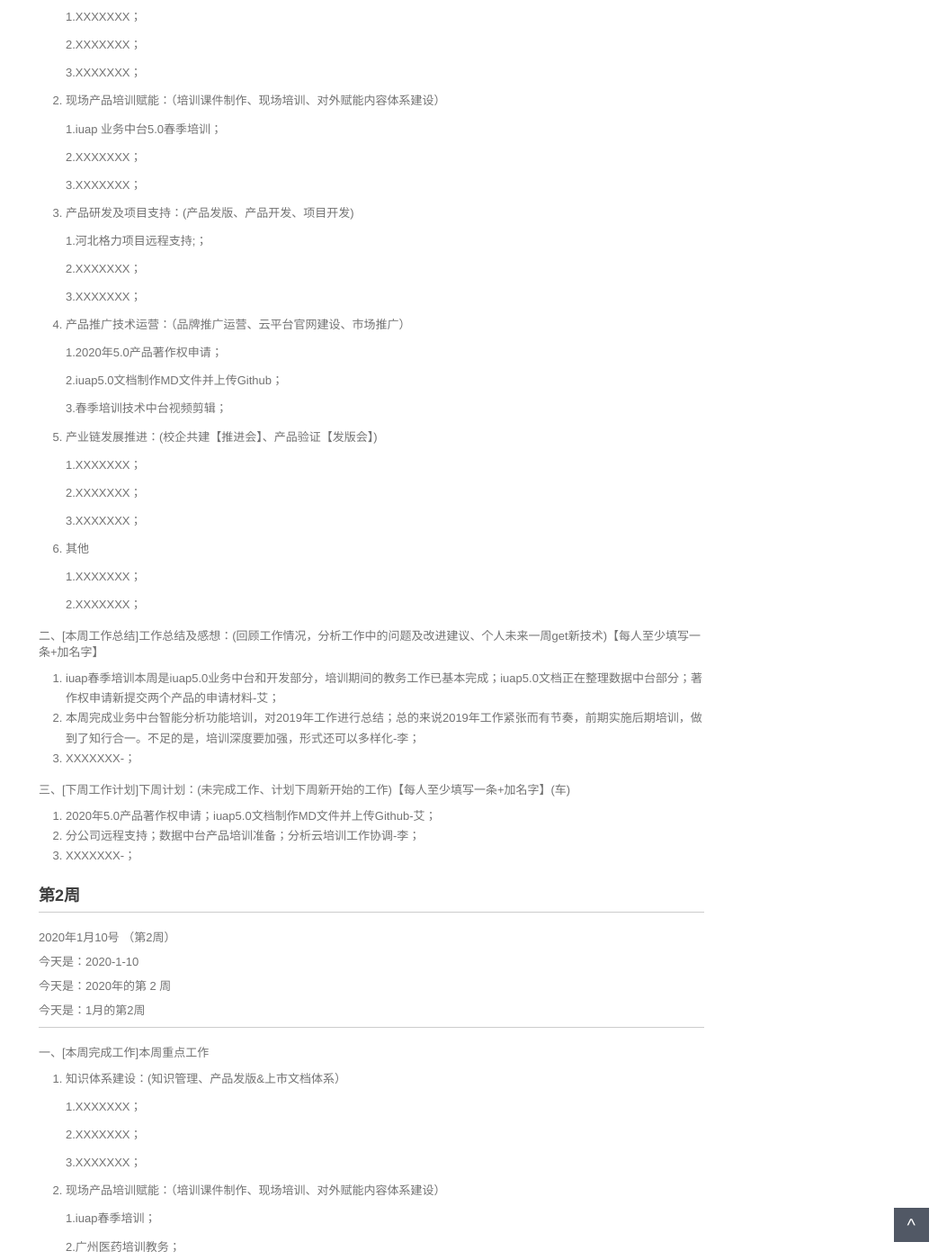
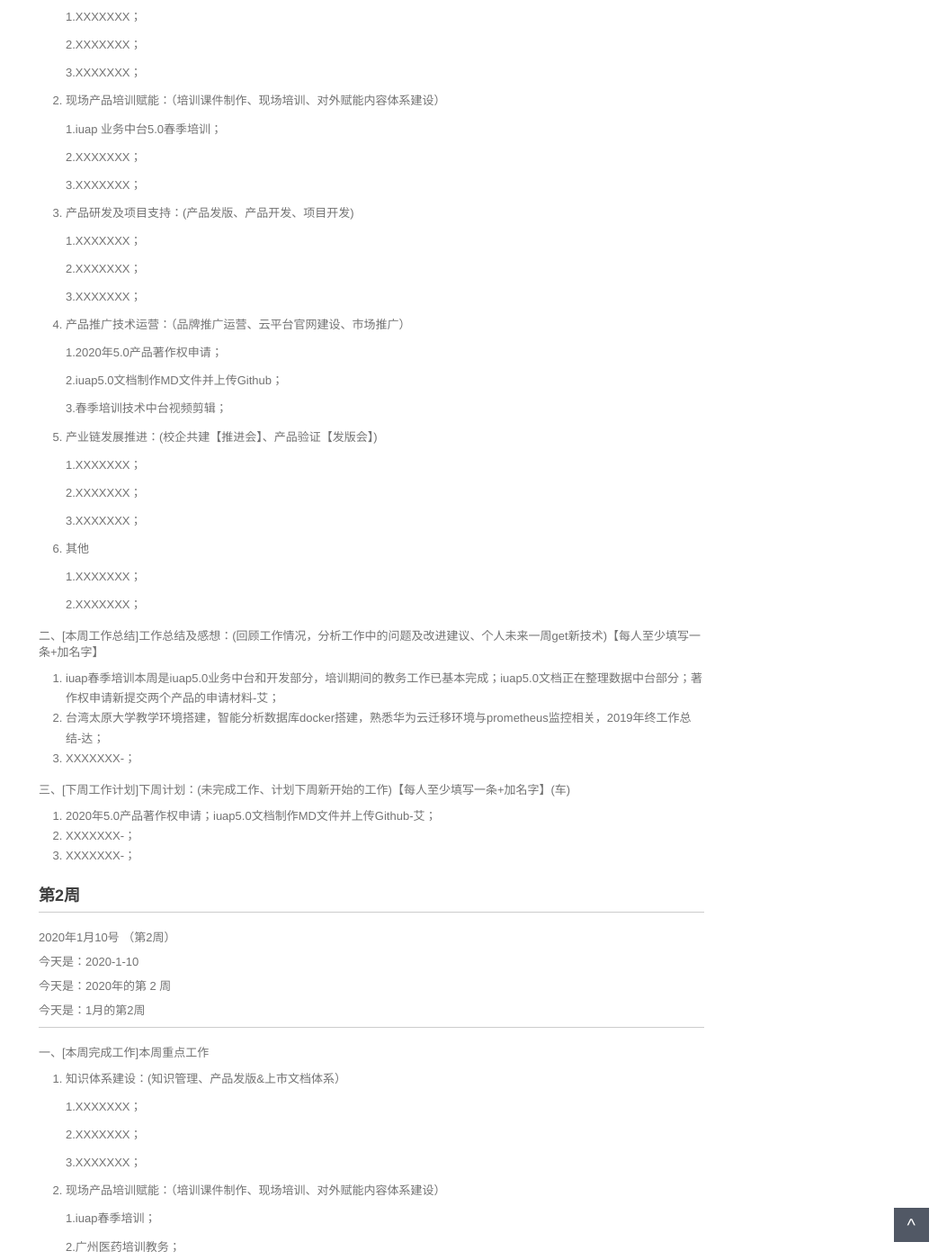
Before and after one commit to walllFlower/blog, a Jekyll site: the page built from _posts/2018-07-17-day_report_cxz.md, in a window 1280 px wide and 1400 px high, scrolled down 559 px. Shown: the whole window at 90% size, without its empty margins (227-1280 px from the left). Built offline with Jekyll 4.4.1, drawn with Linux system fonts in a browser that asks for light colours; comment, search, counter and statistics services are not loaded.

Commit message:
李寅达

```diff
--- a/_posts/2018-07-17-day_report_cxz.md
+++ b/_posts/2018-07-17-day_report_cxz.md
@@ -42,7 +42,7 @@ categories: 技术运营工作周报
 
 3. 产品研发及项目支持：(产品发版、产品开发、项目开发)
 
-    1.河北格力项目远程支持;；
+    1.XXXXXXX；
 
     2.XXXXXXX；
 
@@ -74,13 +74,13 @@ categories: 技术运营工作周报
 二、[本周工作总结]工作总结及感想：(回顾工作情况，分析工作中的问题及改进建议、个人未来一周get新技术)【每人至少填写一条+加名字】
 
 1. iuap春季培训本周是iuap5.0业务中台和开发部分，培训期间的教务工作已基本完成；iuap5.0文档正在整理数据中台部分；著作权申请新提交两个产品的申请材料-艾；
-2. 本周完成业务中台智能分析功能培训，对2019年工作进行总结；总的来说2019年工作紧张而有节奏，前期实施后期培训，做到了知行合一。不足的是，培训深度要加强，形式还可以多样化-李；
+2. 台湾太原大学教学环境搭建，智能分析数据库docker搭建，熟悉华为云迁移环境与prometheus监控相关，2019年终工作总结-达；
 3. XXXXXXX-；
 
 三、[下周工作计划]下周计划：(未完成工作、计划下周新开始的工作)【每人至少填写一条+加名字】(车)
 
 1. 2020年5.0产品著作权申请；iuap5.0文档制作MD文件并上传Github-艾；
-2. 分公司远程支持；数据中台产品培训准备；分析云培训工作协调-李；
+2. XXXXXXX-；
 3. XXXXXXX-；
 
 
```
